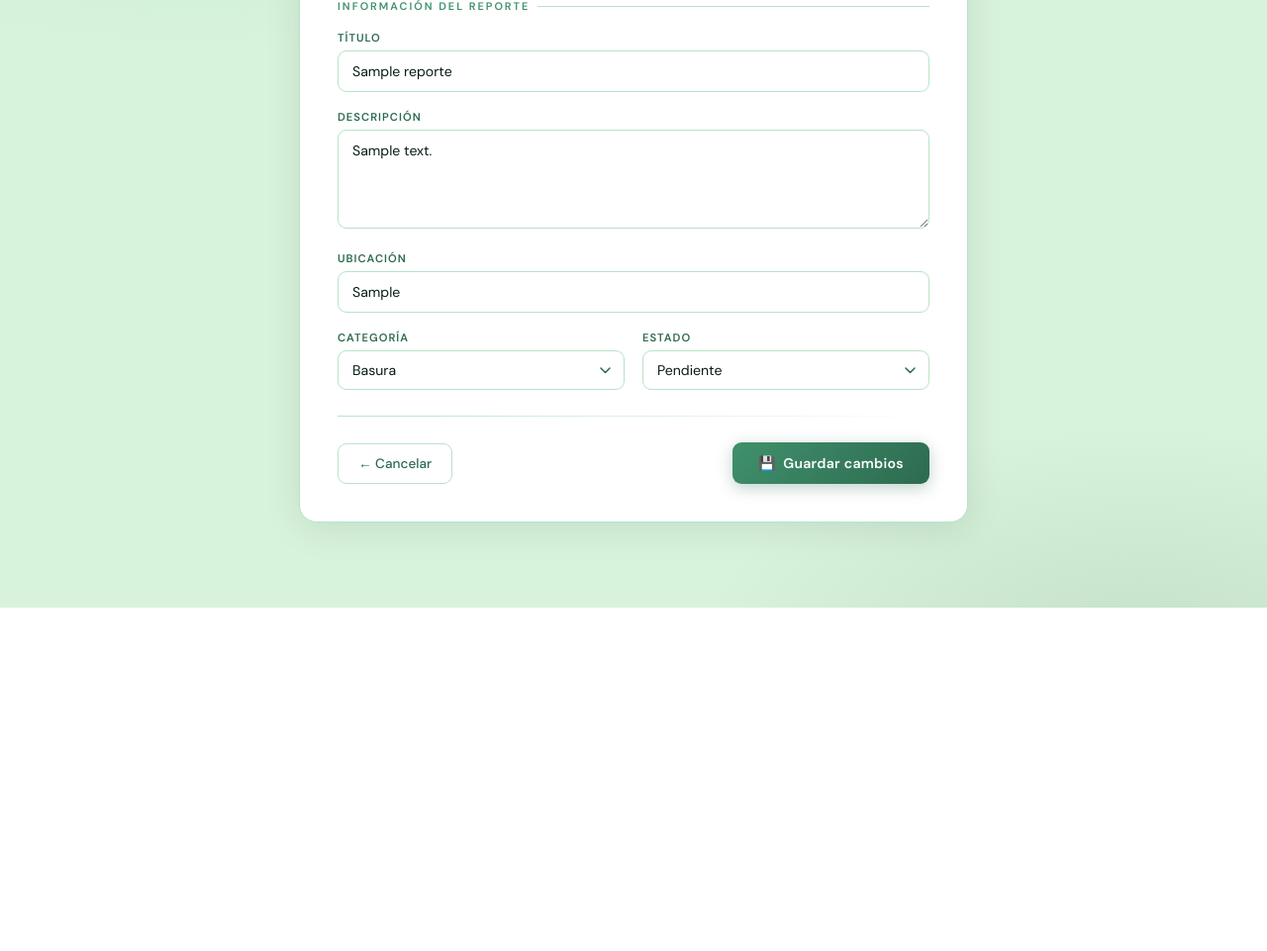
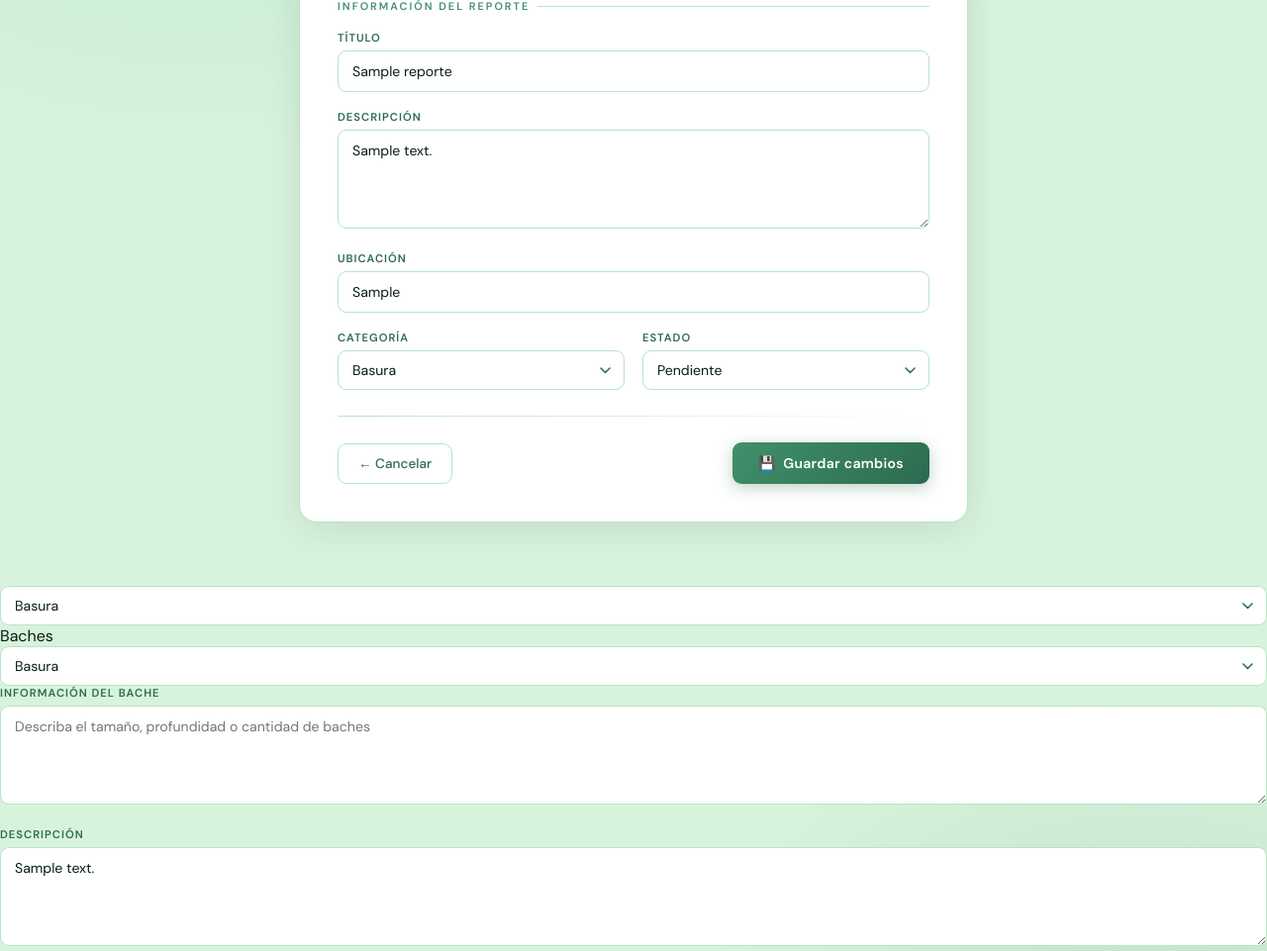
Before and after one commit to samarroquinz93/proyectoAPI, a FastAPI app: page /editar/1 in a window 1280 px wide. Shown: the part 186-1147 px from the top of the page at 99% size. Before the commit the page ends 800 px from the top, so only its background shows below. Run offline with FastAPI, Linux system fonts and the light colour scheme; tables that the repository leaves empty hold one stand-in row (values such as "Sample post").

Commit message:
Add category selection and bache description fields
Added select options for categories and textarea fields for bache information and description.

```diff
--- a/templates/editar.html
+++ b/templates/editar.html
@@ -345,3 +345,25 @@
 
 </body>
 </html>
+<select name="categoria">
+    <option {% if reporte.categoria=="Basura" %}selected{% endif %}>Basura</option>
+    <option {% if reporte.categoria=="Seguridad" %}selected{% endif %}>Seguridad</option>
+    <option {% if reporte.categoria=="Agua" %}selected{% endif %}>Agua</option>
+    <option {% if reporte.categoria=="Alumbrado" %}selected{% endif %}>Alumbrado</option>
+</select>
+<option {% if reporte.categoria=="Baches" %}selected{% endif %}>Baches</option>
+<select name="categoria">
+    <option {% if reporte.categoria=="Basura" %}selected{% endif %}>Basura</option>
+    <option {% if reporte.categoria=="Seguridad" %}selected{% endif %}>Seguridad</option>
+    <option {% if reporte.categoria=="Agua" %}selected{% endif %}>Agua</option>
+    <option {% if reporte.categoria=="Alumbrado" %}selected{% endif %}>Alumbrado</option>
+    <option {% if reporte.categoria=="Baches" %}selected{% endif %}>Baches</option>
+</select>
+<div class="field">
+    <label>Información del bache</label>
+    <textarea name="detalle_bache" placeholder="Describa el tamaño, profundidad o cantidad de baches"></textarea>
+</div>
+<div class="field">
+    <label>Descripción</label>
+    <textarea name="descripcion" required>{{reporte.descripcion}}</textarea>
+</div>
```
